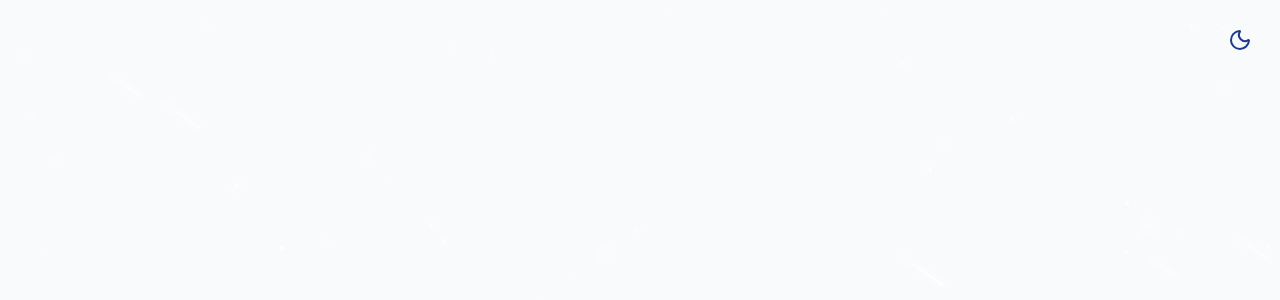
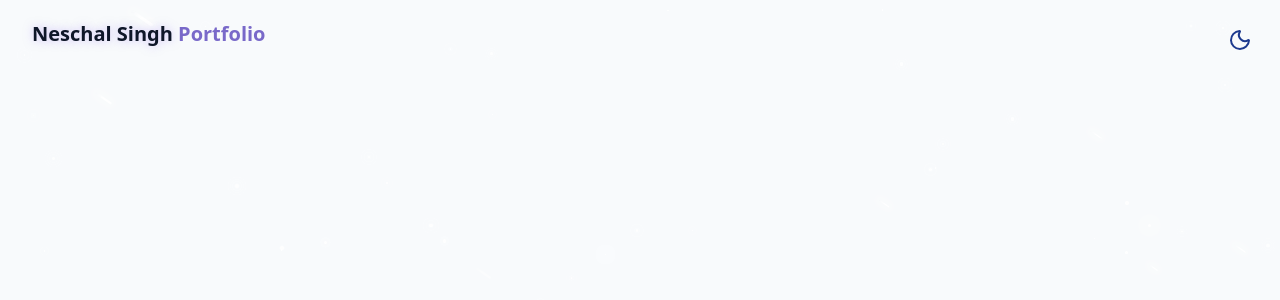
Before and after one commit to neschal-s/portfolio, a React (Vite) app: page / in a window 1280 px wide. Shown: the top 300 px of the page. Built offline with nearby package versions, Linux system fonts and the light colour scheme.

Commit message:
Started the navbar section

```diff
--- /dev/null
+++ b/src/components/Navbar.jsx
@@ -0,0 +1,42 @@
+import {cn} from "@/lib/utils"
+import { useEffect, useState } from "react";
+
+const navItems=[
+    {name:"Home", href:"#hero"},
+    {name:"About", href:"#about"},
+    {name:"Skills", href:"#skills"},
+    {name:"Projects", href:"#projects"},
+    {name:"Contact", href:"#contact"},
+];
+
+
+export const Navbar=()=>{
+    const [isScrolled,setIsScrolled]=useState(false);
+
+    useEffect(()=>{
+        const handleScroll=()=>{
+            setIsScrolled(window.screenY>10)
+        }
+        window.addEventListener("scroll",handleScroll);
+        return ()=>{
+            window.removeEventListener("scroll",handleScroll);
+        }
+
+    },[])
+
+    return <nav className={cn("fixed w-full z-40 transition-all duration-300",
+        isScrolled?"py-3 bg-background/80 backdrop-blur-md shadow-xs":"py-5"
+    )}>
+        <div className="container flex items-center justify-between">
+            <a className="text-xl font-bold text-primary flex items-center" href="#hero">
+                <span className="relative z-10">
+                    <span className="text-glow text-foreground">Neschal Singh</span> Portfolio
+                </span>
+            </a>
+
+
+        </div>
+
+
+    </nav>
+}
--- a/src/components/StarBackground.jsx
+++ b/src/components/StarBackground.jsx
@@ -37,7 +37,7 @@
         setStars(newStars);
     }
     const generateMeteors=()=>{
-        const numberOfMeteors=6;
+        const numberOfMeteors=10;
         const newMeteors=[]
 
         for(let i=0;i<numberOfMeteors;i++){
@@ -71,7 +71,7 @@
 
         {meteors.map((meteor)=>(
             <div key={meteor.id} className="meteor animate-meteor" style={{
-                width:meteor.size*30 +"px",
+                width:meteor.size*10 +"px",
                 height:meteor.size +"px",
                 left:meteor.x +"%",
                 top:meteor.y +"%",
--- a/src/pages/Home.jsx
+++ b/src/pages/Home.jsx
@@ -1,5 +1,6 @@
 import { StarBackground } from "../components/StarBackground"
 import { ThemeToggle } from "../components/ThemeToggle"
+import { Navbar } from "../components/NavBar"
 
 export const Home=()=>{
     return <div className="min-h-screen bg-background text-foreground overflow-x-hidden">
@@ -11,6 +12,8 @@
         {/* Background */}
         <StarBackground/>
 
+        {/* navBar*/}
+        <Navbar/>
 
 
         </div>
```
